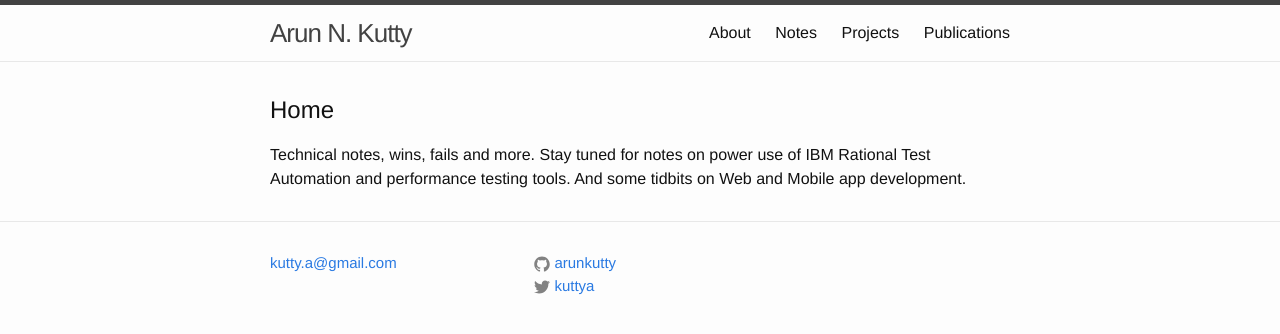
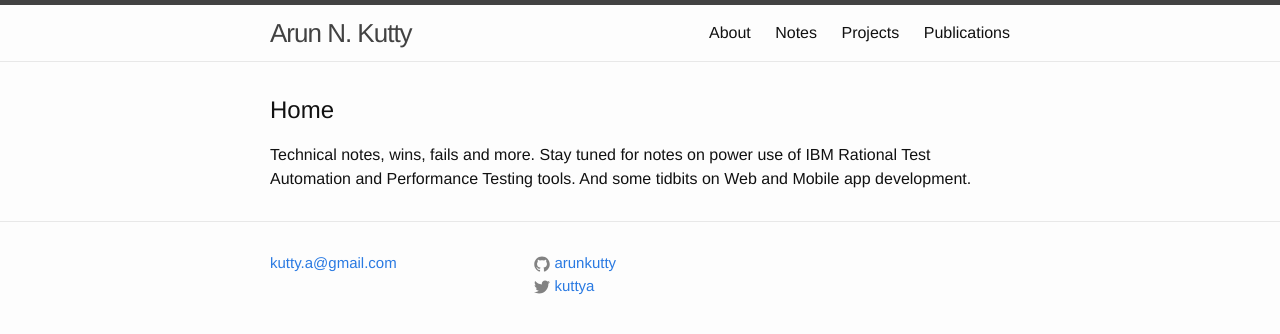
Before and after one commit to arunkutty/Jekyll-blog-sources, a Jekyll site: the page built from index.html, in a window 1280 px wide. Shown: the top 334 px of the page. Built offline with Jekyll 4.4.1, drawn with Linux system fonts in a browser that asks for light colours.

```diff
--- a/_config.yml
+++ b/_config.yml
@@ -10,10 +10,10 @@ title: Arun N. Kutty
 email: kutty.a@gmail.com
 description: > # this means to ignore newlines until "baseurl:"
   Technical notes, wins, fails and more.
-  Stay tuned for notes on power use of IBM Rational Test Automation and performance testing tools.
+  Stay tuned for notes on power use of IBM Rational Test Automation and Performance Testing tools.
   And some tidbits on Web and Mobile app development.
 baseurl: "" # the subpath of your site, e.g. /blog
-url: "http://arunkutty.github.io" # the base hostname & protocol for your site
+url: "http://arunkutty.com" # the base hostname & protocol for your site
 twitter_username: kuttya
 github_username:  arunkutty
 
--- a/_includes/google_analytics.html
+++ b/_includes/google_analytics.html
@@ -6,5 +7,5 @@
 
   ga('create', 'UA-75011464-1', 'auto');
   ga('send', 'pageview');
-
+}
 </script>
```
Also changed, not shown: other parts of _includes/google_analytics.html (+1 -0 lines), 1 other file.
